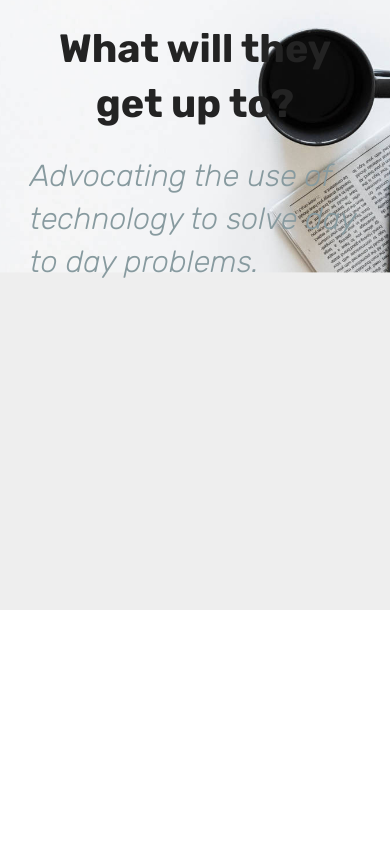
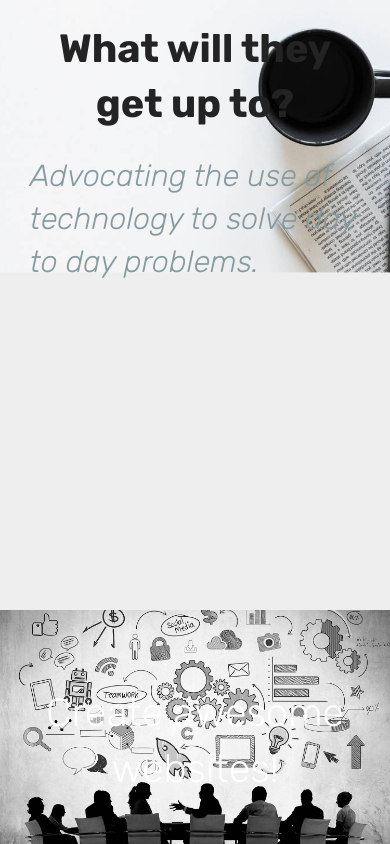
Before and after one commit to manaetches/TPG-Digital-Transformation-Strategy, a plain HTML site: page index.html in a window 390 px wide. Shown: the part 1078-1922 px from the top of the page. Before the commit the page ends 1688 px from the top, so only its background shows below. Drawn offline with Linux system fonts and the light colour scheme.

Commit message:
create github pages

```diff
--- a/assets/images/hashes.json
+++ b/assets/images/hashes.json
@@ -1 +1 @@
-{"TL0ADBFhCudX9RXZY3jTrg==":"aquazeal_background3-2000x1145.jpg","kqKkrcGTTk9hUSb9e2+vQg==":"dc2235d6-8af6-4f2f-8998-c2a6314a7148-2014826115655-940x530.jpg","5uobuAjFS/LL1iNHlhExrw==":"color-3207345-1920-1920x1280.jpg","W+JRbLMNm9vPFHruP41nvg==":"adult-african-descent-analysis-1549000-2000x1218.jpg","q5bidXQU/x6LcgAKktItrw==":"achievement-agreement-arms-1068523-2000x1308.jpg","nWRcQjdNa1peTRzL70B1WQ==":"adults-brainstorming-business-1595385-2000x1333.jpg","lSVNctWUVEfHTR+z7HbYPg==":"america-analysis-business-926987-2000x1463.jpg"}
+{"TL0ADBFhCudX9RXZY3jTrg==":"aquazeal_background3-2000x1145.jpg","kqKkrcGTTk9hUSb9e2+vQg==":"dc2235d6-8af6-4f2f-8998-c2a6314a7148-2014826115655-940x530.jpg","5uobuAjFS/LL1iNHlhExrw==":"color-3207345-1920-1920x1280.jpg","W+JRbLMNm9vPFHruP41nvg==":"adult-african-descent-analysis-1549000-2000x1218.jpg","q5bidXQU/x6LcgAKktItrw==":"achievement-agreement-arms-1068523-2000x1308.jpg","nWRcQjdNa1peTRzL70B1WQ==":"adults-brainstorming-business-1595385-2000x1333.jpg","lSVNctWUVEfHTR+z7HbYPg==":"america-analysis-business-926987-2000x1463.jpg","atWQLHbY3gxwjDld1q4drg==":"digitalfirst_webbanners_6_peoplesolutions-1500x900.jpg","xVU2t5JR+q+alyjuRxroLg==":"digitalfirst_webbanners_6_peoplesolutions-1-1500x900.jpg"}
--- a/assets/mobirise/css/mbr-additional.css
+++ b/assets/mobirise/css/mbr-additional.css
@@ -1410,3 +1410,26 @@ body {
 .cid-rayJ2taWcb P {
   color: #879a9f;
 }
+.cid-rfKKwszMGm {
+  background: #ffffff;
+}
+.cid-rfKKwszMGm .image-block {
+  margin: auto;
+  width: 100% !important;
+}
+.cid-rfKKwszMGm .mbr-figure {
+  margin: 0 auto;
+}
+.cid-rfKKwszMGm figcaption {
+  position: relative;
+}
+.cid-rfKKwszMGm figcaption div {
+  position: absolute;
+  bottom: 0;
+  width: 100%;
+}
+@media (max-width: 768px) {
+  .cid-rfKKwszMGm .image-block {
+    width: 100% !important;
+  }
+}
--- a/index.html
+++ b/index.html
@@ -46,7 +46,7 @@
     </div>
 </section>
 
-<section class="engine"><a href="https://mobirise.info/w">free html5 templates</a></section><section class="header9 cid-rayJ2taWcb mbr-fullscreen mbr-parallax-background" id="header9-3">
+<section class="engine"><a href="https://mobirise.info/t">free amp templates</a></section><section class="header9 cid-rayJ2taWcb mbr-fullscreen mbr-parallax-background" id="header9-3">
 
 
 
@@ -65,6 +65,22 @@
 
 </section>
 
+<section class="cid-rfKKwszMGm" id="image2-5">
+
+
+
+    <figure class="mbr-figure">
+        <div class="image-block" style="width: 100%;">
+            <img src="assets/images/digitalfirst-webbanners-6-peoplesolutions-1-1500x900.jpg" alt="Mobirise" title="">
+            <figcaption class="mbr-figure-caption mbr-figure-caption-over">
+                <div class="container pb-5 mbr-white align-center mbr-fonts-style display-1">
+                    Create awesome websites!
+                </div>
+            </figcaption>
+        </div>
+    </figure>
+</section>
+
 
   <script src="assets/web/assets/jquery/jquery.min.js"></script>
   <script src="assets/popper/popper.min.js"></script>
```
Also changed, not shown: assets/images/digitalfirst-webbanners-6-peoplesolutions-1-1500x900.jpg (added), 1 other file.
